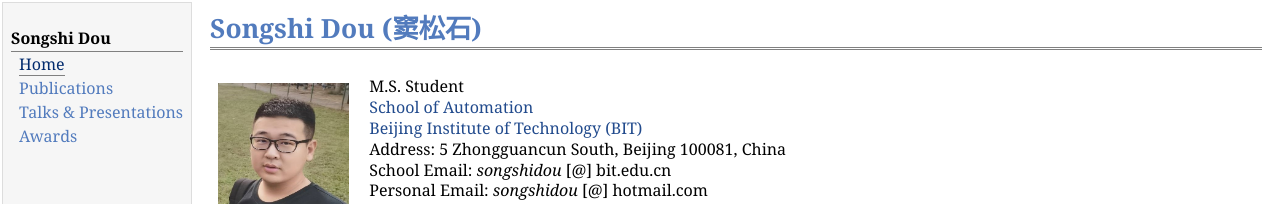
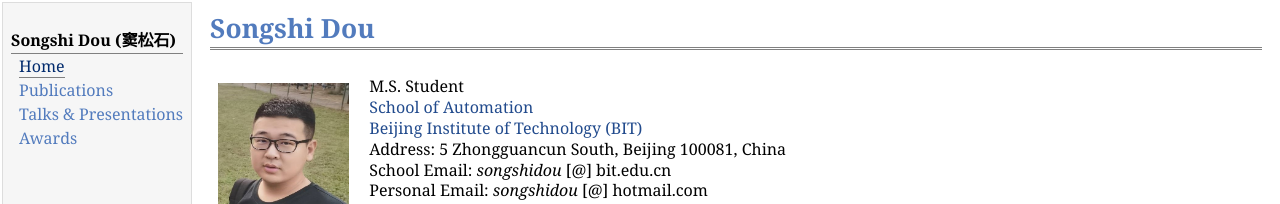
Before and after one commit to songshidou/songshidou.github.io, a plain HTML site: page index.html in a window 1280 px wide. Shown: the top 204 px of the page. Drawn offline with Linux system fonts and the light colour scheme.

Commit message:
Add files via upload

```diff
--- a/index.html
+++ b/index.html
@@ -5,13 +5,13 @@
 <meta name="generator" content="jemdoc, see http://jemdoc.jaboc.net/" />
 <meta http-equiv="Content-Type" content="text/html;charset=utf-8" />
 <link rel="stylesheet" href="jemdoc.css" type="text/css" />
-<title>Songshi Dou (窦松石)</title>
+<title>Songshi Dou</title>
 </head>
 <body>
 <table summary="Table for page layout." id="tlayout">
 <tr valign="top">
 <td id="layout-menu">
-<div class="menu-category">Songshi Dou</div>
+<div class="menu-category">Songshi Dou (窦松石)</div>
 <div class="menu-item"><a href="index.html" class="current">Home</a></div>
 <div class="menu-item"><a href="publications.html">Publications</a></div>
 <div class="menu-item"><a href="talks.html">Talks&nbsp;&amp;&nbsp;Presentations</a></div>
@@ -19,7 +19,7 @@
 </td>
 <td id="layout-content">
 <div id="toptitle">
-<h1>Songshi Dou (窦松石)</h1>
+<h1>Songshi Dou</h1>
 </div>
 <table class="imgtable"><tr><td>
 <a href="https://songshidou.github.io/"><img src="bio.jpg" alt="alt text" width="131px" height="160px" /></a>&nbsp;</td>
```
Also changed, not shown: awards.html (+1 -1 lines), publications.html (+1 -1 lines), talks.html (+1 -1 lines), 2 other files.
